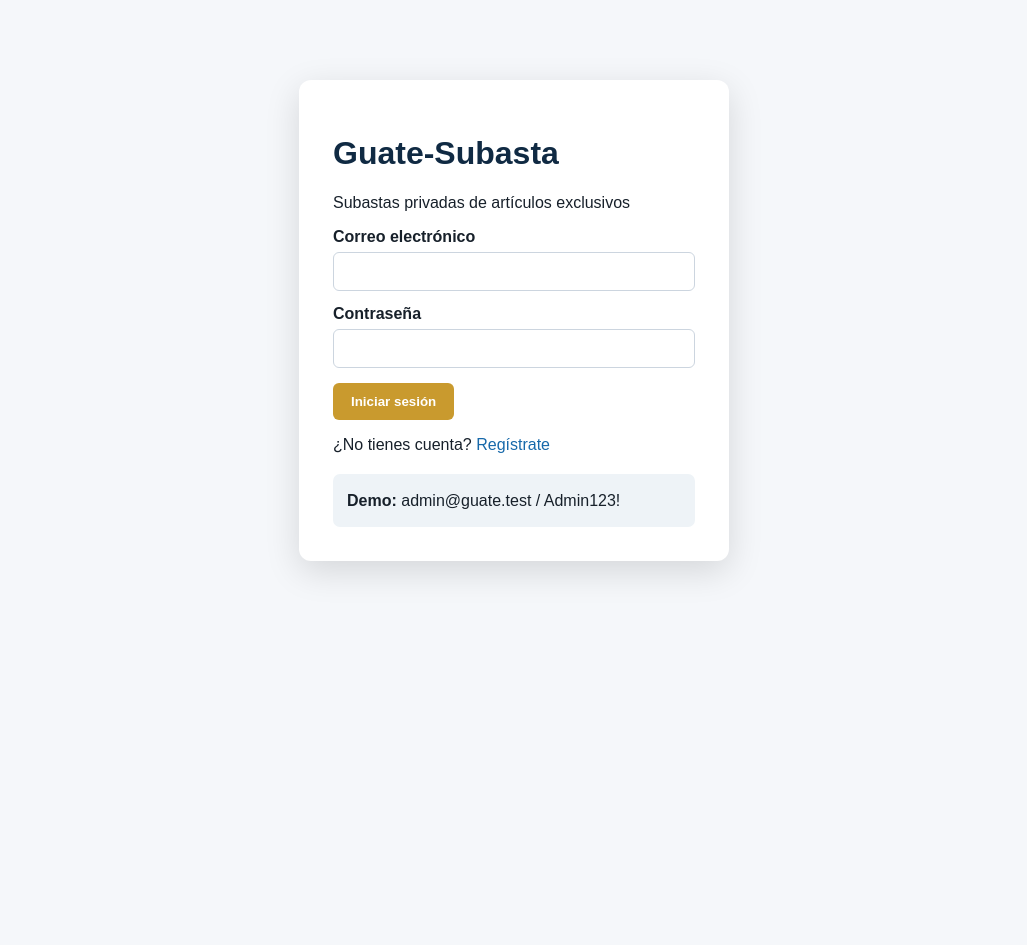
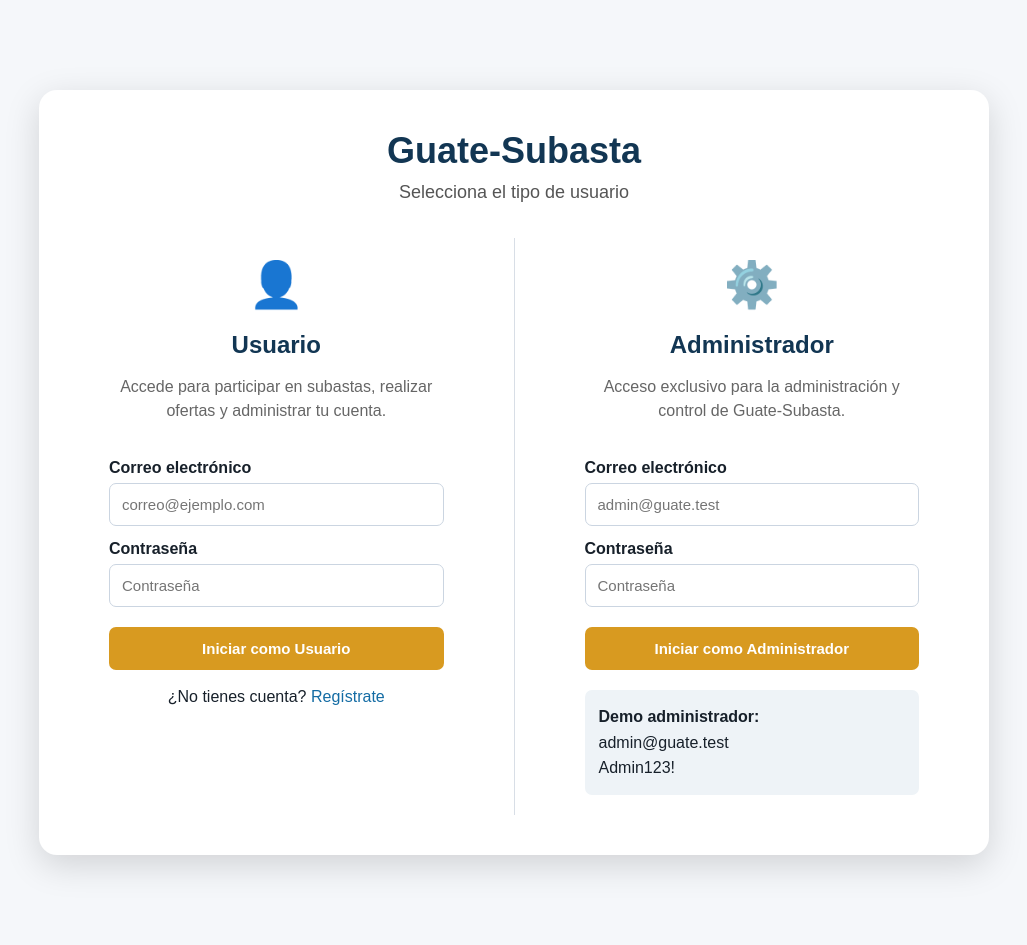
Before and after one commit to gsals-bit/Guate-Subasta-programacion, a PHP site: page / in a window 1280 px wide. Shown: the part 64-1009 px from the top of the page, without its empty margins (126-1153 px from the left). Before the commit the page ends 640 px from the top, so only its background shows below. Run offline with PHP 8.4, Linux system fonts and the light colour scheme.

Commit message:
nuevo diseño de login

```diff
--- a/views/auth/login.php
+++ b/views/auth/login.php
@@ -1,6 +1,129 @@
-<div class="auth-card"><h1>Guate-Subasta</h1><p>Subastas privadas de artículos exclusivos</p>
-<form method="post" action="index.php?action=login"><input type="hidden" name="csrf" value="<?=csrf_token()?>">
-<label>Correo electrónico</label><input type="email" name="email" required>
-<label>Contraseña</label><input type="password" name="password" required>
-<button>Iniciar sesión</button></form><p>¿No tienes cuenta? <a href="index.php?page=registro">Regístrate</a></p>
-<div class="demo"><b>Demo:</b> admin@guate.test / Admin123!</div></div>
+<div class="auth-wrapper">
+
+    <div class="auth-header">
+        <h1>Guate-Subasta</h1>
+        <p>Selecciona el tipo de usuario</p>
+    </div>
+
+    <div class="auth-options">
+
+        <!-- USUARIO -->
+        <div class="auth-section">
+            <div class="auth-icon">👤</div>
+
+            <h2>Usuario</h2>
+
+            <p class="auth-description">
+                Accede para participar en subastas,
+                realizar ofertas y administrar tu cuenta.
+            </p>
+
+            <form method="post" action="index.php?action=login">
+
+                <input
+                    type="hidden"
+                    name="csrf"
+                    value="<?= csrf_token() ?>"
+                >
+
+                <input
+                    type="hidden"
+                    name="tipo_usuario"
+                    value="usuario"
+                >
+
+                <label>Correo electrónico</label>
+
+                <input
+                    type="email"
+                    name="email"
+                    placeholder="correo@ejemplo.com"
+                    required
+                >
+
+                <label>Contraseña</label>
+
+                <input
+                    type="password"
+                    name="password"
+                    placeholder="Contraseña"
+                    required
+                >
+
+                <button type="submit">
+                    Iniciar como Usuario
+                </button>
+
+            </form>
+
+            <p class="registro">
+                ¿No tienes cuenta?
+                <a href="index.php?page=registro">
+                    Regístrate
+                </a>
+            </p>
+        </div>
+
+
+        <div class="auth-divider"></div>
+
+
+        <!-- ADMINISTRADOR -->
+        <div class="auth-section">
+            <div class="auth-icon">⚙️</div>
+
+            <h2>Administrador</h2>
+
+            <p class="auth-description">
+                Acceso exclusivo para la administración
+                y control de Guate-Subasta.
+            </p>
+
+            <form method="post" action="index.php?action=login">
+
+                <input
+                    type="hidden"
+                    name="csrf"
+                    value="<?= csrf_token() ?>"
+                >
+
+                <input
+                    type="hidden"
+                    name="tipo_usuario"
+                    value="admin"
+                >
+
+                <label>Correo electrónico</label>
+
+                <input
+                    type="email"
+                    name="email"
+                    placeholder="admin@guate.test"
+                    required
+                >
+
+                <label>Contraseña</label>
+
+                <input
+                    type="password"
+                    name="password"
+                    placeholder="Contraseña"
+                    required
+                >
+
+                <button type="submit">
+                    Iniciar como Administrador
+                </button>
+
+            </form>
+
+            <div class="demo">
+                <b>Demo administrador:</b><br>
+                admin@guate.test<br>
+                Admin123!
+            </div>
+        </div>
+
+    </div>
+
+</div>
```
